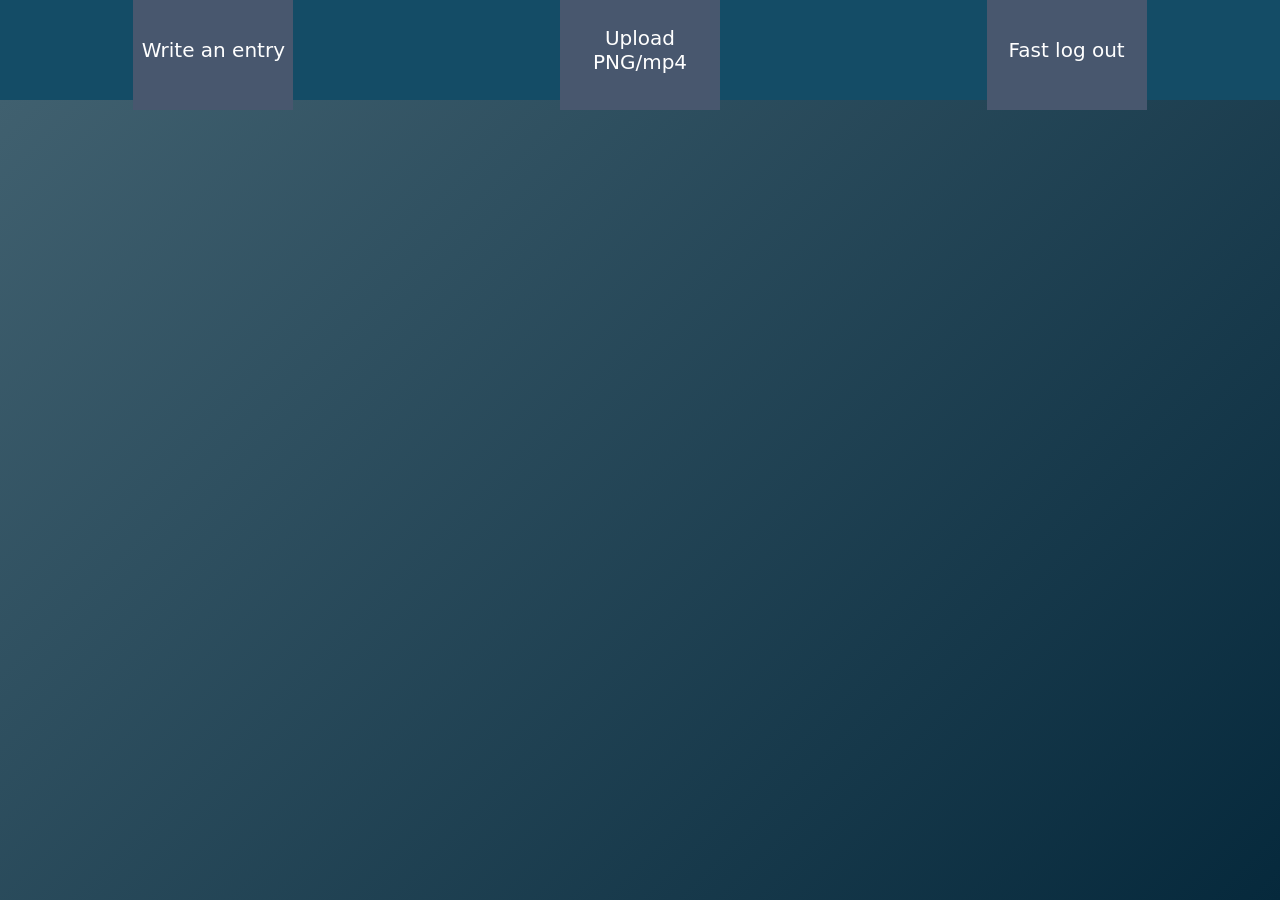
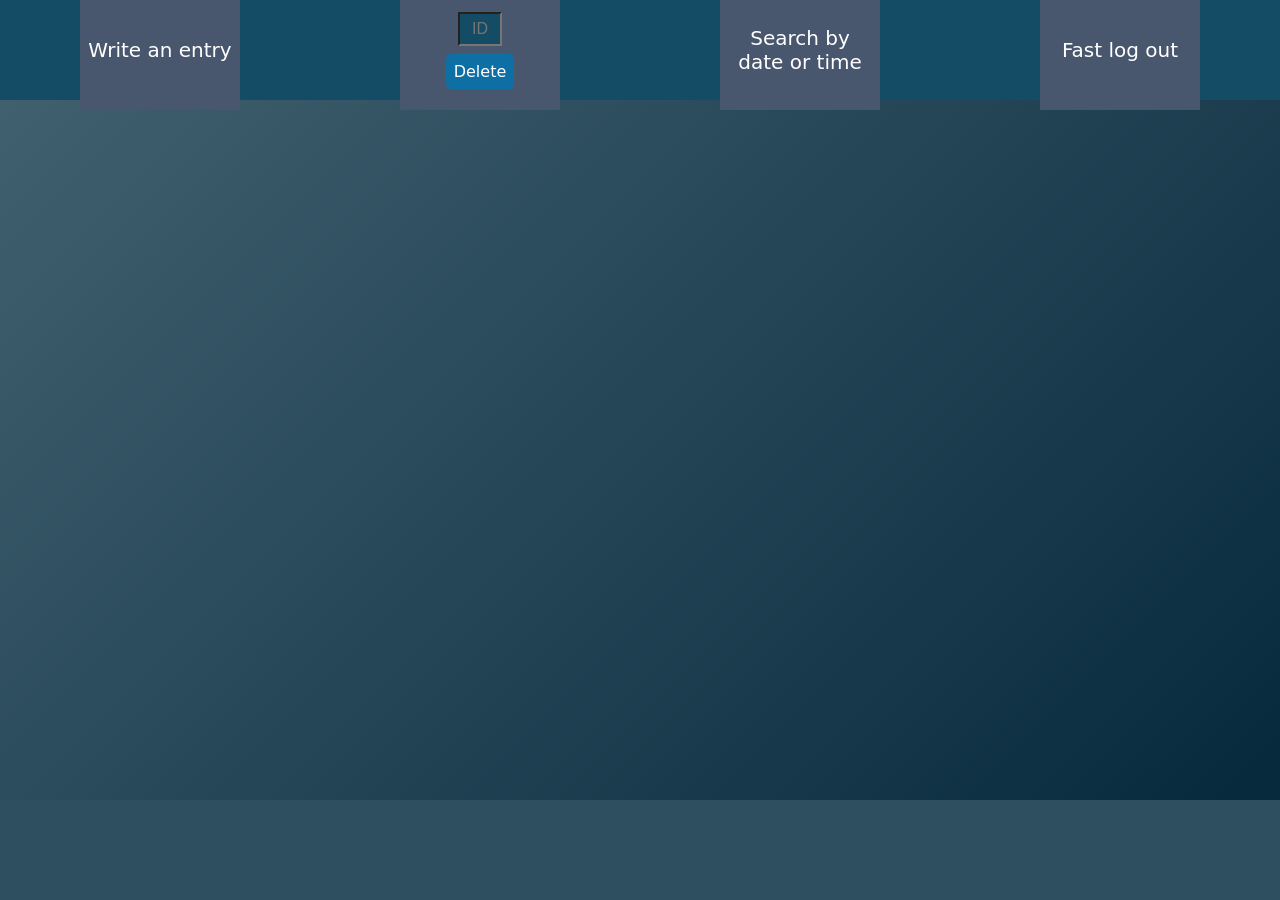
Before and after one commit to CmetaStoned/diary, a Flask app: page /home in a window 1280 px wide. After the commit the page ends 800 px from the top, so only its background shows below. Run offline with Flask 3, Linux system fonts and the light colour scheme; the visitor is signed in with stand-in values (Sample User, id 1); data that the repository does not hold is empty; parts of the project's set-up code (start-up, migrations or seed data) failed here and were passed over.

Commit message:
паппаапапа

```diff
--- a/app.py
+++ b/app.py
@@ -2,7 +2,7 @@ from flask import Flask, render_template, request, redirect, url_for, session, j
 import secrets, os
 from datetime import datetime
 from scripts.code10 import load_env_with_password
-from scripts.code20 import decrypt_entry,encrypt_and_store_entry
+from scripts.code20 import decrypt_entry,encrypt_and_store_entry,delete_entry
 
 app = Flask(__name__)
 app.secret_key = secrets.token_hex(32)
@@ -18,7 +18,6 @@ def login():
 
         try:
             env = load_env_with_password(env_password)
-            # Нормализуем ключи и значения
             env = {k.strip(): v.strip().strip('"').strip("'") for k, v in env.items()}
         except Exception as e:
             session['attempts'] += 1
@@ -60,9 +59,13 @@ def api_entries():
     if not session.get('authenticated'):
         return jsonify({"error": "Unauthorized"}), 401
 
+    delete_id = request.args.get("delete_id")
+    if delete_id:
+        delete_entry(delete_id)
+        return jsonify({"status": "deleted", "id": delete_id})
+
     env = session.get('env')
-    entries = decrypt_entry(env)  # список словарей
-    # Убедимся, что формат правильный: список словарей с ключами id, entry, dateandtime
+    entries = decrypt_entry(env)
     return jsonify(entries)
 
 
--- a/scripts/code20.py
+++ b/scripts/code20.py
@@ -25,3 +25,13 @@ def decrypt_entry(env):
     dick = [{"id": ide ,"dateandtime": fernet.decrypt(date).decode(), "entry": fernet.decrypt(entry).decode()} for ide, date, entry in cursor.execute("SELECT id, dateandtime, entry FROM entrys")]
     conn.close()
     return dick
+
+
+def delete_entry(entry_id):
+    conn = sqlite3.connect("diary.db")
+    cursor = conn.cursor()
+    cursor.execute(f'DELETE FROM entrys WHERE id={entry_id}')
+    conn.commit()
+    conn.close()
+
+delete_entry(6)
--- a/static/js/entries.js
+++ b/static/js/entries.js
@@ -1,4 +1,18 @@
 console.log('Скрипт работает');
+
+function handleDelete(event) {
+  event.preventDefault();
+  const id = document.getElementById('delete-id').value;
+  if (!id) return;
+
+  fetch(`/api/entries?delete_id=${id}`)
+    .then(response => response.json())
+    .then(data => {
+      console.log("Удаление:", data);
+      fetchEntries(); // обновляем список
+    })
+    .catch(err => console.error("Ошибка удаления:", err));
+}
 
 function fetchEntries() {
   fetch('/api/entries')
@@ -17,7 +31,7 @@ function fetchEntries() {
         return;
       }
 
-      data.forEach(item => {
+      data.slice().reverse().forEach(item => {
         if (!item.dateandtime || !item.entry) {
           console.error("Неполные данные:", item);
           return;
--- a/static/login.css
+++ b/static/login.css
@@ -21,6 +21,8 @@ body {
 .login-container h2 {
   margin-bottom: 20px;
   color: #4a2c2c;
+  font-size: 25px;
+  font-weight: 100;
 }
 
 form {
--- a/static/styles.css
+++ b/static/styles.css
@@ -34,46 +34,52 @@ body {
   padding: 5px;
 }
 
-.entry{
+.entry {
     display: flex;
-    width: 100%;
+
+    width: 1440px;
     font-size: 22px;
-    width: 1440px;
-    height: 160px;
-
-    display: flex;
-    justify-content: center;
-    align-items: center;
+    min-height: 160px;
+    justify-content: flex-start;
+    align-items: stretch;
     font-weight: bold;
     border: 3px dashed #634fbc;
+    box-sizing: border-box;
 }
 
-.pre{
+.pre {
     display: flex;
     width: 7%;
     background-color: rgb(85, 93, 143);
-    height: 160px;
-    justify-content: center;  /* по горизонтали */
+    min-height: 160px;
+    justify-content: center;
     align-items: center;
     flex-direction: column;
     font-size: 20px;
-
+    box-sizing: border-box;
 }
 
-
-.info{
+.info {
     width: 86%;
     background-color: rgb(75, 51, 114);
-    height: 160px;
-    padding-left: 16px;
+    min-height: 160px;
+    padding: 16px;
+    box-sizing: border-box;
+    word-wrap: break-word;
+    overflow-wrap: break-word;
 }
+
 main {
   display: flex;
   justify-content: center;
-  align-items: center;
-  height: 100vh;
+  align-items: flex-start;
+  height: calc(100vh - 12.5vh);
+  overflow-y: auto;
   background: linear-gradient(135deg, #40606f, #06293c);
+  padding: 20px;
+  box-sizing: border-box;
 }
+
 
 .entry-form {
   display: flex;
@@ -81,22 +87,23 @@ main {
   gap: 20px;
   width: 400px;
   padding: 30px;
-  background-color: #fff;
+  margin-top: 200px;
+  background-color: #40606f;
   border-radius: 10px;
   box-shadow: 0 4px 10px rgba(0,0,0,0.2);
 }
 
 .entry-form h1 {
   text-align: center;
-  color: #2c434e;
+  color: white;
+  font-weight: 100;
 }
 
 textarea{
     height: 100px;
   padding: 10px;
   font-size: 16px;
-  border: 1px solid #ccc;
-  border-radius: 5px;
+  background-color: #2c434e;
   resize: none;
 }
 
@@ -118,7 +125,44 @@ button {
   border: none;
   border-radius: 5px;
   cursor: pointer;
+  font-family: cursive;
 }
 
 button:hover {
   background-color: #1f323a;}
+
+
+#entries-container {
+    display: flex;
+    flex-direction: column;
+    gap: 60px;
+}
+
+
+.header-box form {
+  display: flex;
+  flex-direction: column;
+  align-items: center;
+  gap: 8px;
+  width: 90%;
+}
+
+.header-box input {
+  width: 30%;
+  padding: 6px;
+  font-size: 16px;
+  background-color: #144c66;
+  text-align: center;
+  color: white;
+  box-sizing: border-box;
+}
+
+.header-box button {
+  padding: 8px;
+  font-size: 16px;
+  background-color: #0d6fa4;
+  color: white;
+  border: none;
+  border-radius: 5px;
+  cursor: pointer;
+}
--- a/templates/index.html
+++ b/templates/index.html
@@ -9,7 +9,13 @@
 <body>
   <header class="sticky-header">
     <div class="header-box"><a href="/write">Write an entry</a></div>
-    <div class="header-box"><a href="#">Upload PNG/mp4</a></div>
+    <div class="header-box">
+      <form id="delete-form" onsubmit="handleDelete(event)">
+        <input  id="delete-id" placeholder="ID" />
+        <button type="submit">Delete</button>
+      </form>
+    </div>
+    <div class="header-box"><a href="#">Search by date or time</a></div>
     <div class="header-box"><a href="/logout">Fast log out</a></div>
   </header>
 
--- a/templates/write.html
+++ b/templates/write.html
@@ -8,8 +8,8 @@
 
 </head>
 <body>
-  <main>
-    <form class="entry-form">
+  <main style="height: 980px;">
+    <form class="entry-form" method="post" action="/write">
       <h1>Write an Entry</h1>
       <textarea name="entry" placeholder="запись"></textarea>
       <button type="submit">write</button>
```
